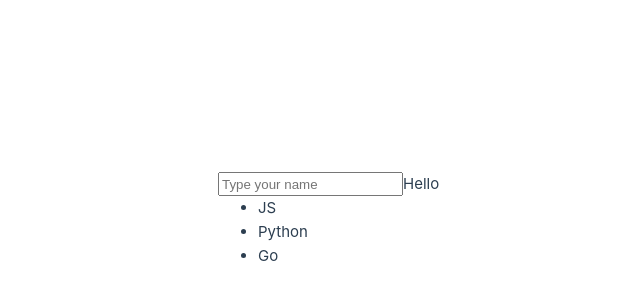
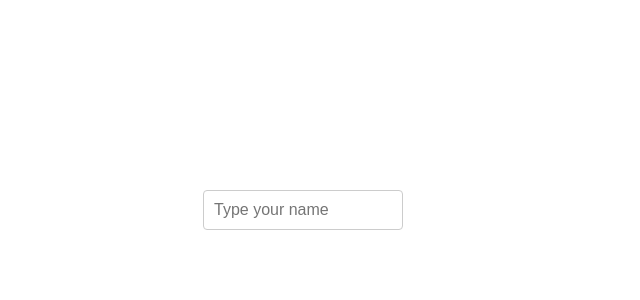
Before and after one commit to devAbdiT/spec-frontend-journey, a Vue app: page / in a window 1280 px wide. Shown: the part 180-480 px from the top of the page, without its empty margins (237-877 px from the left). Built offline with nearby package versions, Linux system fonts and the light colour scheme.

Commit message:
Conditional Greeting App

```diff
--- a/src/App.vue
+++ b/src/App.vue
@@ -1,4 +1,4 @@
-<!-- <script setup>
+<!-- <!-- <script setup>
 import HelloWorld from "./components/HelloWorld.vue";
 import TheWelcome from "./components/TheWelcome.vue";
 </script> -->
@@ -13,7 +13,8 @@ const name = "SPEC Developer";
 </template> -->
 
 <!-- Topic TWo  -->
-<script setup>
+
+<!-- <script setup>
 import { ref } from "vue";
 const name = ref("");
 </script>
@@ -26,8 +27,9 @@ const name = ref("");
       {{ lang }}
     </li>
   </ul>
-</template>
-<style scoped>
+</template> -->
+
+<!-- <style scoped>
 header {
   line-height: 1.5;
 }
@@ -54,4 +56,33 @@ header {
     flex-wrap: wrap;
   }
 }
+</style> -->
+
+<script setup>
+import { ref } from "vue";
+
+const name = ref("");
+</script>
+
+<template>
+  <input v-model="name" placeholder="Type your name" />
+  <p v-if="name">Hello {{ name }}!</p>
+</template>
+
+<style scoped>
+input {
+  padding: 10px;
+  font-size: 16px;
+  margin-bottom: 20px;
+  width: 200px;
+  border: 1px solid #ccc;
+  border-radius: 4px;
+}
+
+p {
+  font-size: 18px;
+  color: #42b883;
+  font-weight: bold;
+  margin-top: 10px;
+}
 </style>
```
